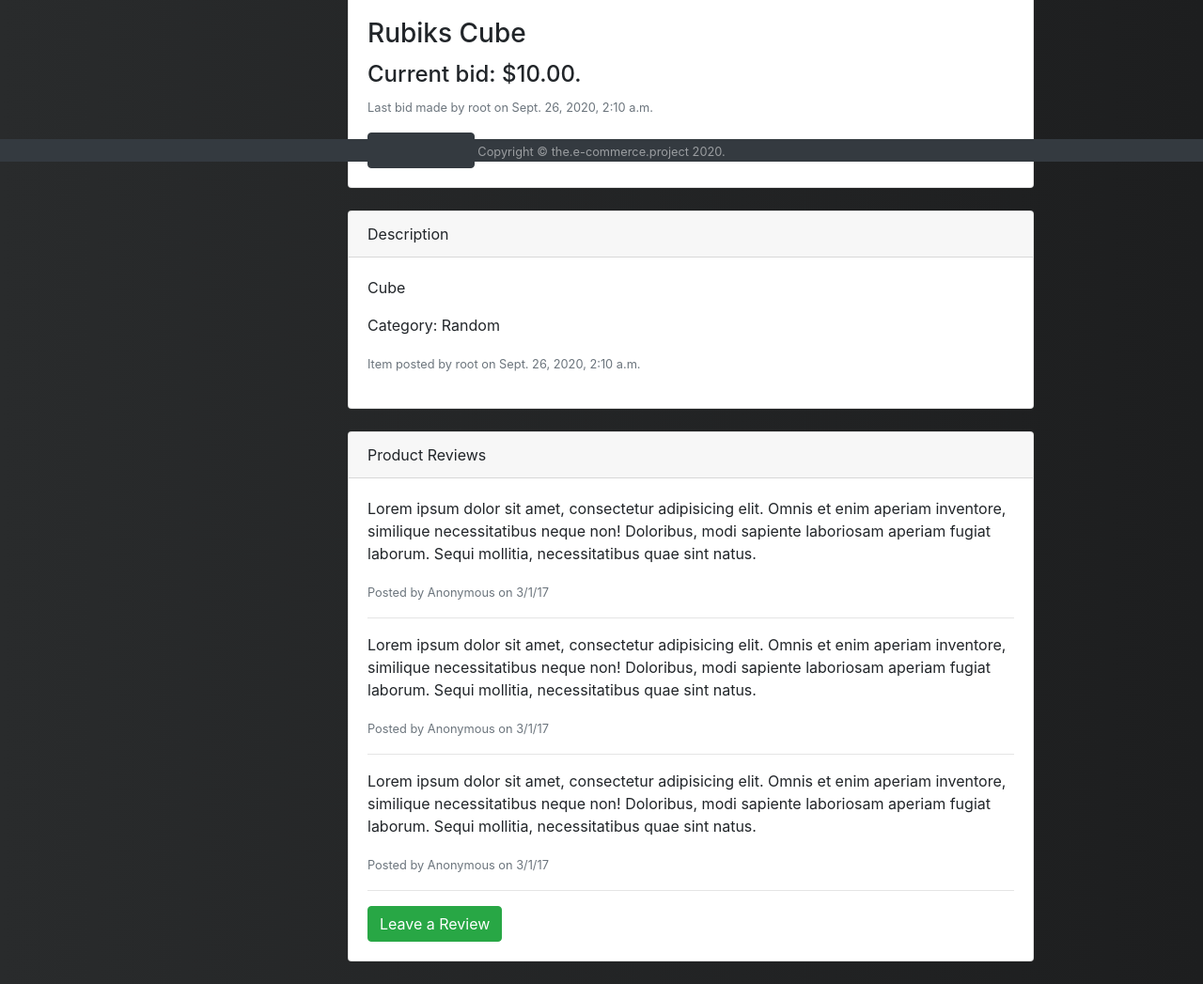
After one commit to fshanom/CS50W-project2, a Django app: a page that uses commerce/auctions/templates/auctions/item.html in a window 1280 px wide. The commit adds this page. Shown: the part 628-1675 px from the top of the page at 94% size. Run offline with Django 3.2, Linux system fonts and the light colour scheme; data comes from the database, SQL or seed files in the repository; some libraries are stand-ins or nearby versions.

Commit message:
Adding new products working. Models updated.

```diff
--- a/commerce/auctions/forms.py
+++ b/commerce/auctions/forms.py
@@ -10,7 +10,7 @@
             'name' : forms.TextInput(attrs={'class': 'form-control'}),
             'description' : forms.Textarea(attrs={'class': 'form-control'}),
             'image' : forms.TextInput(attrs={'class': 'form-control','label':'Image URL'}),
-            'category' : forms.CheckboxSelectMultiple(attrs={'class': 'checkbox form-check-row'}),
+            'category' : forms.RadioSelect(attrs={'class': 'checkbox form-check-row'}),
         }
         labels = {
             'image' : 'Image URL'
@@ -24,3 +24,6 @@
         widgets = {
             'value' : forms.NumberInput(attrs={'class': 'form-control','min':0, 'placeholder':'$'})
         }
+        labels = {
+            'value' : 'Starting Bid'
+        }
--- a/commerce/auctions/models.py
+++ b/commerce/auctions/models.py
@@ -1,13 +1,6 @@
 from django.contrib.auth.models import AbstractUser
 from django.db import models
 from django.core.validators import MinValueValidator
-
-class TimeStampMixin(models.Model):
-    created_at = models.DateTimeField(auto_now_add=True)
-    updated_at = models.DateTimeField(auto_now=True)
-
-    class Meta:
-        abstract = True
 
 class User(AbstractUser):
     pass
@@ -26,11 +19,12 @@
     description = models.CharField(max_length=256)
     image = models.URLField(blank=True)
     status = models.BooleanField(blank=True)
-    date = models.DateField(auto_now_add=True)
+    date = models.DateTimeField(auto_now_add=True)
+    current_price = models.DecimalField(max_digits=10,decimal_places=2, default=0, validators=[MinValueValidator(0.01)])
 
     owner = models.ForeignKey(User, on_delete=models.CASCADE, related_name="listings", default=None)
-    category = models.ManyToManyField(Category, related_name="items", blank = True)
-    watchlist = models.ManyToManyField(User, related_name="watchlist", blank = True)
+    category = models.ForeignKey(Category, on_delete=models.SET(None), null=True,related_name="category")
+    watchlist = models.ManyToManyField(User, related_name="watchlist", blank=True)
 
     def __str__(self):
         return f"Auction Item ID: {self.id} - Name: {self.name}"
@@ -40,6 +34,7 @@
     item = models.ForeignKey(AuctionItem, on_delete=models.CASCADE, related_name="item")
     buyer = models.ForeignKey(User, on_delete=models.CASCADE, related_name="bids")
     value = models.DecimalField(max_digits=10,decimal_places=2, default=0, validators=[MinValueValidator('0.01')])
+    date = models.DateTimeField(auto_now_add=True)
 
     def __str__(self):
         return f"Bid of {self.value} on item {self.item.name} - Made by: {self.buyer}"
@@ -50,7 +45,7 @@
     content = models.CharField(max_length=256)
     item = models.ForeignKey(AuctionItem, on_delete=models.CASCADE)
     user = models.ForeignKey(User, on_delete=models.CASCADE)
-    time = models.DateField(auto_now_add=True)
+    time = models.DateTimeField(auto_now_add=True)
 
     def __str__(self):
         return f"Comment ID {self.id} on item {self.item.name} - Made by: {self.user.name} on {self.time}"
--- a/commerce/auctions/static/auctions/styles.css
+++ b/commerce/auctions/static/auctions/styles.css
@@ -11,6 +11,11 @@
     background: linear-gradient(to right, #292b2c, #1d1e1f);
     height: 100%;
 }
+
+.container{
+    height: 100%;
+}
+
 
 .card-signin {
     border: 0;
@@ -41,6 +46,11 @@
 
 .card-signin .card-body {
     padding: 2rem;
+}
+
+.card-img-top {
+    height: auto;
+    width: 100%;
 }
 
 .form-signin {
@@ -122,3 +132,34 @@
 .checkbox {
     list-style: none;
 }
+
+.categories_bar{
+    padding-bottom: 20px;
+}
+
+.footer{
+    width: 100%;
+    * Set the fixed height of the footer here */
+    height: 60px;
+    bottom: 0;
+
+}
+
+div .item {
+	width: 100%;
+	height: 100%;
+	position: absolute;
+	top:0;
+	bottom: 0;
+	left: 0;
+	right: 0;
+
+    margin: auto;
+	padding-top: 70px;
+}
+
+@media (max-width: 65em) {
+    .footer {
+        display: none;
+        }
+    }
--- /dev/null
+++ b/commerce/auctions/templates/auctions/item.html
@@ -0,0 +1,75 @@
+{% extends "auctions/layout.html" %}
+
+{% block body %}
+
+<!-- Page Content -->
+<div class="container">
+
+    <div class="row">
+
+        <div class="categories_bar col-lg-3">
+            <h1 class="my-4 text-light">Item nº {{item.id}}</h1>
+            <div class="list-group">
+                <a href="{% url 'index' %}" class="list-group-item text-dark">Back to Active Listings</a>
+            </div>
+        </div>
+
+
+
+        <div class="col-lg-8">
+
+            <div class="card mt-4">
+                <img class="card-img-top img-fluid" src="{{item.image}}" alt="">
+                <div class="card-body">
+                    <h3 class="card-title">{{ item.name }}</h3>
+                    <h4>Current bid: ${{ bid.value }}.</h4>
+                    <p><small class="text-muted">Last bid made by {{bid.buyer}} on {{bid.date}}</small></p>
+                    <a href="#" class="btn btn-dark">Make a Bid!</a>
+
+                </div>
+
+            </div>
+
+            <div class="card card-outline-secondary my-4">
+                <div class="card-header">
+                    Description
+                </div>
+                <div class="card-body">
+                    <p class="card-text">
+                        {{item.description}}
+                        <p>Category: {{item.category}}</p>
+                    </p>
+                    <p><small class="text-muted">Item posted by {{item.owner}} on {{item.date}}</small></p>
+                </div>
+            </div>
+
+            <!-- /.card -->
+
+            <div class="card card-outline-secondary my-4">
+                <div class="card-header">
+                    Product Reviews
+                </div>
+                <div class="card-body">
+                    <p>Lorem ipsum dolor sit amet, consectetur adipisicing elit. Omnis et enim aperiam inventore, similique necessitatibus neque non! Doloribus, modi sapiente laboriosam aperiam fugiat laborum. Sequi mollitia, necessitatibus quae sint natus.</p>
+                    <small class="text-muted">Posted by Anonymous on 3/1/17</small>
+                    <hr>
+                    <p>Lorem ipsum dolor sit amet, consectetur adipisicing elit. Omnis et enim aperiam inventore, similique necessitatibus neque non! Doloribus, modi sapiente laboriosam aperiam fugiat laborum. Sequi mollitia, necessitatibus quae sint natus.</p>
+                    <small class="text-muted">Posted by Anonymous on 3/1/17</small>
+                    <hr>
+                    <p>Lorem ipsum dolor sit amet, consectetur adipisicing elit. Omnis et enim aperiam inventore, similique necessitatibus neque non! Doloribus, modi sapiente laboriosam aperiam fugiat laborum. Sequi mollitia, necessitatibus quae sint natus.</p>
+                    <small class="text-muted">Posted by Anonymous on 3/1/17</small>
+                    <hr>
+                    <a href="#" class="btn btn-success">Leave a Review</a>
+                </div>
+            </div>
+            <!-- /.card -->
+
+        </div>
+        <!-- /.col-lg-9 -->
+
+    </div>
+
+</div>
+<!-- /.container -->
+
+{% endblock %}
--- a/commerce/auctions/templates/auctions/layout.html
+++ b/commerce/auctions/templates/auctions/layout.html
@@ -53,7 +53,7 @@
 
 
 
-        <footer class="py-4 bg-dark text-white-50 fixed-bottom">
+        <footer class="footer bg-dark text-white-50 fixed-bottom">
             <div class="container text-center">
                 <small>Copyright &copy; the.e-commerce.project 2020.</small>
             </div>
--- a/commerce/auctions/urls.py
+++ b/commerce/auctions/urls.py
@@ -1,5 +1,5 @@
 from django.urls import path
-
+from .models import AuctionItem
 from . import views
 
 urlpatterns = [
@@ -7,5 +7,7 @@
     path("login", views.login_view, name="login"),
     path("logout", views.logout_view, name="logout"),
     path("register", views.register, name="register"),
-    path("create", views.create_view, name="create")
+    path("create", views.create_view, name="create"),
+    path("item/<str:item_name>", views.item_view, name="item")
+
 ]
--- a/commerce/auctions/views.py
+++ b/commerce/auctions/views.py
@@ -3,12 +3,18 @@
 from django.http import HttpResponse, HttpResponseRedirect
 from django.shortcuts import render
 from django.urls import reverse
+from django.db.models import Max
 from .forms import ItemForm, BidsForm
 from .models import User, AuctionItem, Bids, Comments, Category
 
 
 def index(request):
-    return render(request, "auctions/index.html")
+    active_items = AuctionItem.objects.filter(status=True)
+    categories = Category.objects.all()
+    return render(request, "auctions/index.html", {
+        'items' : active_items,
+        'categories' : categories
+    })
 
 
 def login_view(request):
@@ -70,27 +76,22 @@
         name = request.POST['name']
         description = request.POST['description']
         image_url = request.POST['image']
-        categories = request.POST['category']
+        category_id = request.POST['category']
         value = request.POST['value']
 
         #create item
-        item = AuctionItem(name=name, description=description,image=image_url, status=True)
+        item = AuctionItem(name=name, description=description,image=image_url, status=True, current_price=value)
+        #making the relations
         item.owner = user
+        item.category = Category.objects.get(pk=category_id)
 
         item.save()
 
-        item_category = Category.objects.filter(id=categories)
-        item.category.set(item_category)
-
+        #making the first bid made by the owner of the item
         initial_bid = Bids(value=value)
         initial_bid.buyer = user
         initial_bid.item = item
         initial_bid.save()
-
-
-
-
-
 
         return HttpResponseRedirect(reverse("index"))
     else:
@@ -104,3 +105,15 @@
             return render(request, "auctions/login.html", {
                 "message": "Login for create a listing."
             })
+
+def item_view(request, item_name):
+    if request.method == "GET":
+        item = AuctionItem.objects.get(name=item_name)
+
+        #get the current highest bid for the items
+        current_bid = Bids.objects.filter(item=item).order_by('-value').first()
+
+        return render(request, "auctions/item.html", {
+            'item' : item,
+            'bid' : current_bid
+        })
```
Also changed, not shown: commerce/auctions/admin.py (+8 -2 lines), commerce/auctions/templates/auctions/create.html (+1 -25 lines), commerce/auctions/templates/auctions/index.html (+28 -10 lines), commerce/auctions/migrations/0006_auto_20200925_1513.py (added), commerce/auctions/migrations/0007_auto_20200925_1516.py (added), commerce/auctions/migrations/0008_bids_date.py (added), commerce/auctions/migrations/0009_auctionitem_current_price.py (added), commerce/auctions/migrations/0010_auto_20200925_2257.py (added), commerce/auctions/migrations/0011_auto_20200926_0151.py (added), commerce/auctions/migrations/0012_auto_20200926_0204.py (added), commerce/auctions/migrations/0013_auto_20200926_0208.py (added), commerce/auctions/migrations/0014_auto_20200926_0209.py (added), commerce/db.sqlite3.
